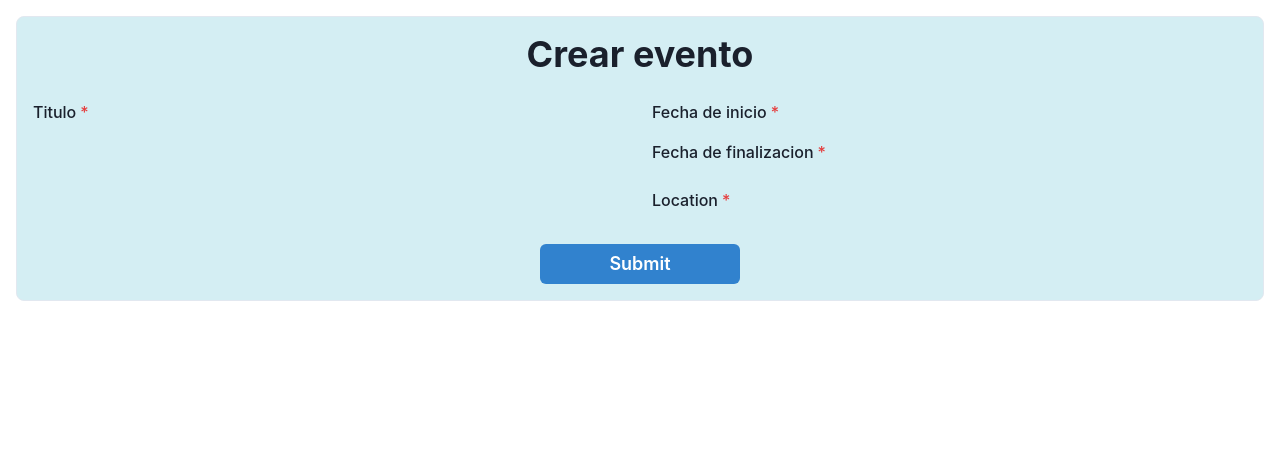
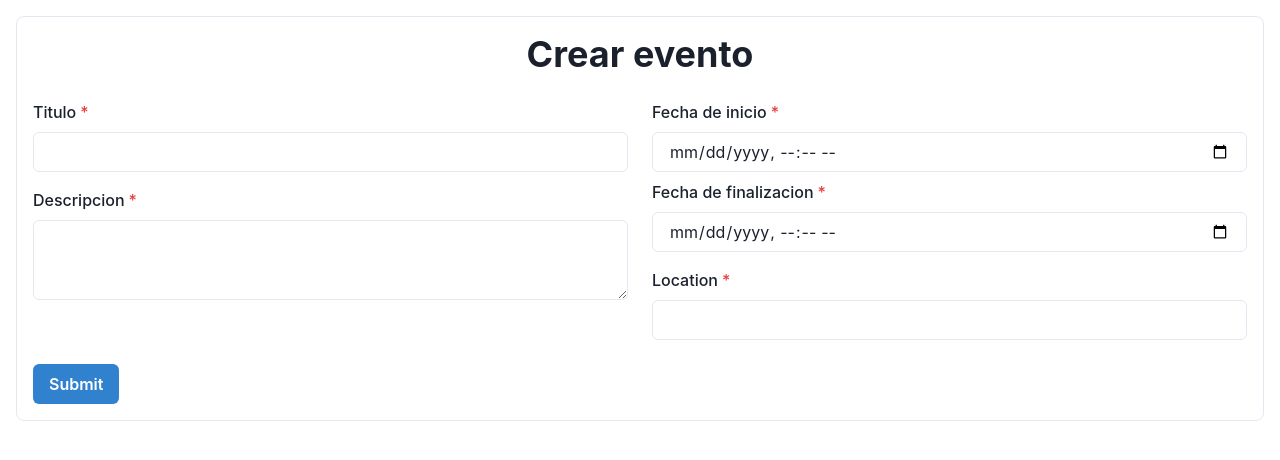
Before and after one commit to TheIcySpark/Society-events, a React (Create React App) app in the folder society-events-frontend/: page /createEvent in a window 1280 px wide. Shown: the top 460 px of the page. Built offline with nearby package versions, Linux system fonts and the light colour scheme.

Commit message:
"cositas"

```diff
--- a/society-events-frontend/src/components/CreateEventForm.tsx
+++ b/society-events-frontend/src/components/CreateEventForm.tsx
@@ -31,6 +31,14 @@ export default function CreateEventForm() {
         start_date: new Date(formData.start_date).toISOString(), // Formatea la fecha de inicio
         end_date: new Date(formData.end_date).toISOString(), // Formatea la fecha de finalización
       };
+
+      // Obtiene el token JWT del almacenamiento local
+      const accessToken = localStorage.getItem('accessToken');
+      if (!accessToken) {
+        // Maneja el caso cuando el token no está presente
+        console.error('Access token not found.');
+        return;
+      }
 
       // Envia los datos del formulario a tu API utilizando Axios
       const response = await axios.post('http://127.0.0.1:8000/CreateEvent/', {
@@ -76,7 +84,7 @@ export default function CreateEventForm() {
   };
 
   return (
-    <Box bg="#D4EEF3" p={4} m={4} borderWidth="1px" borderRadius="lg" overflow="hidden">
+    <Box p={4} m={4} borderWidth="1px" borderRadius="lg" overflow="hidden">
       <Heading as="h1" size="xl" textAlign="center" mb={6}>
         Crear evento
       </Heading>
@@ -85,28 +93,31 @@ export default function CreateEventForm() {
           <Box>
             <FormControl isRequired>
               <FormLabel htmlFor='title'>Titulo</FormLabel>
+              <Input id='title' name='title' value={formData.title} onChange={(e) => setFormData(prev => ({ ...prev, title: e.target.value }))} />
+            </FormControl>
+            <FormControl isRequired mt={4}>
+              <FormLabel htmlFor='description'>Descripcion</FormLabel>
+              <Textarea id='description' name='description' value={formData.description} onChange={(e) => setFormData(prev => ({ ...prev, description: e.target.value }))} />
             </FormControl>
           </Box>
           <VStack spacing={4} align="stretch">
             <Flex flexDirection="column" gap={2}>
               <FormControl isRequired>
                 <FormLabel htmlFor='start_date'>Fecha de inicio</FormLabel>
-
+                <Input type='datetime-local' id='start_date' name='start_date' value={formData.start_date} onChange={(e) => setFormData(prev => ({ ...prev, start_date: e.target.value }))} min={getCurrentDateTime()} />
               </FormControl>
               <FormControl isRequired>
                 <FormLabel htmlFor='end_date'>Fecha de finalizacion</FormLabel>
-
+                <Input type='datetime-local' id='end_date' name='end_date' value={formData.end_date} onChange={(e) => setFormData(prev => ({ ...prev, end_date: e.target.value }))} min={formData.start_date} />
               </FormControl>
             </Flex>
             <FormControl isRequired>
               <FormLabel htmlFor='location'>Location</FormLabel>
-
+              <Input id='location' name='location' value={formData.location} onChange={(e) => setFormData(prev => ({ ...prev, location: e.target.value }))} />
             </FormControl>
           </VStack>
         </Grid>
-        <Flex justify="center">
-          <Button type='submit' colorScheme='blue' mt={6} width="200px" fontSize="lg">Submit</Button>
-        </Flex>
+        <Button type='submit' colorScheme='blue' mt={6}>Submit</Button>
       </form>
     </Box>
   )
```
